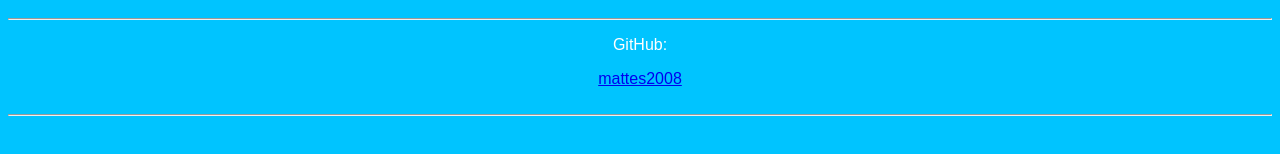
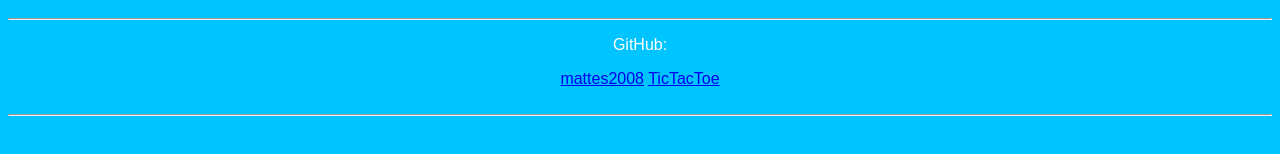
Before and after one commit to mattes2008/TicTacToe, a plain HTML site: page index.html in a window 1280 px wide. Shown: the part 1660-1814 px from the top of the page. Drawn offline with Linux system fonts and the light colour scheme.

Commit message:
Internal Commit

```diff
--- a/index.html
+++ b/index.html
@@ -129,6 +129,7 @@
 <hr/>
 <p>GitHub:</p>
 <a href="https://github.com/mattes2008" target="blank">mattes2008</a>
+<a href="https://github.com/mattes2008/TicTacToe" target="blank">TicTacToe</a>
 <br/>
 <br/>
 <hr/>
```
